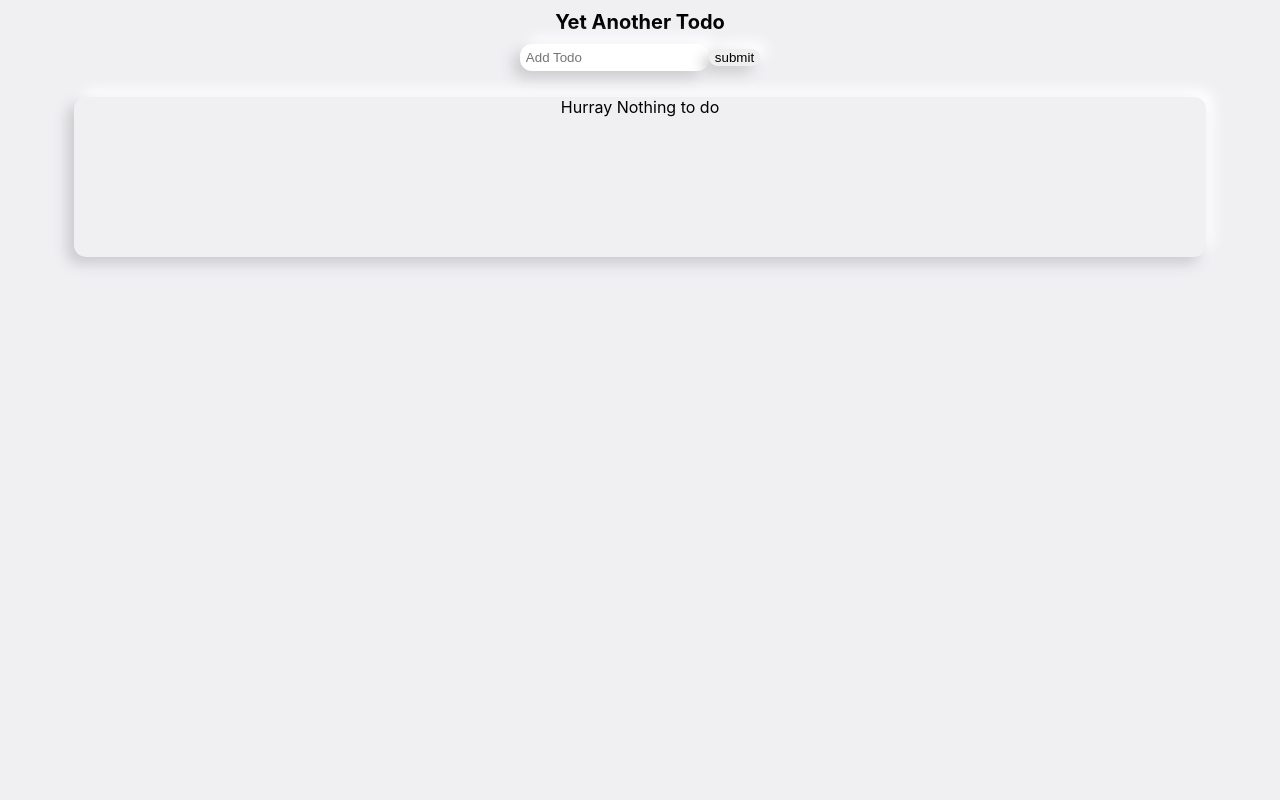
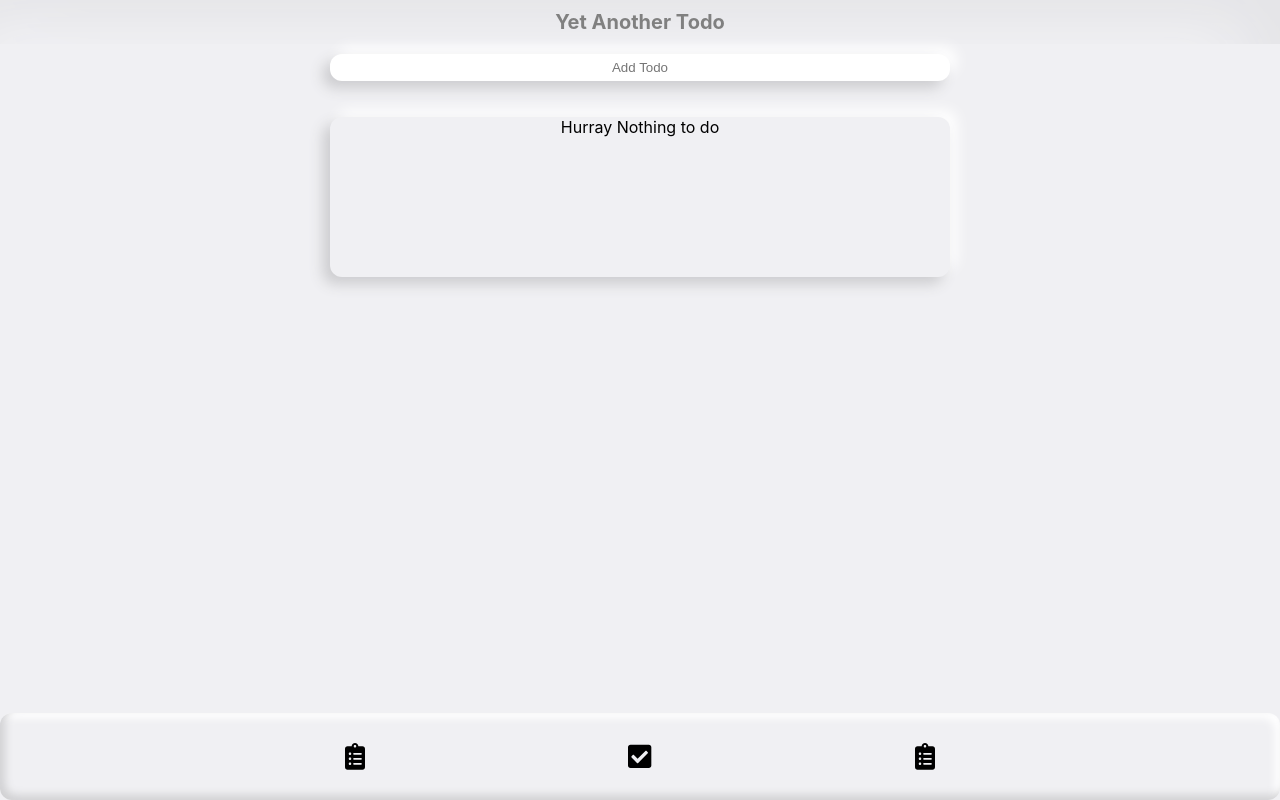
Before and after one commit to Bishalsarang/Todo, a React (Create React App) app: page / in a window 1280 px wide. Built offline with nearby package versions, Linux system fonts and the light colour scheme.

Commit message:
Add bottom navbar

```diff
--- a/src/App.js
+++ b/src/App.js
@@ -5,6 +5,7 @@ import Add from './components/Add';
 import Body from './components/Body';
 import Modal from './components/Modal';
 import Header from './components/Header';
+import BottomNav from './components/BottomNav';
 
 // Import Global Styles
 import './css/App.css';
@@ -49,6 +50,7 @@ class App extends React.Component {
         <Modal />
         <Add addToDo={this.addToDo} />
         <Body todos={this.state.todos} toggleCompleted={this.toggleCompleted} deleteToDo={this.deleteToDo} />
+        <BottomNav />
       </div>
     );
   }
--- a/src/components/Add/index.js
+++ b/src/components/Add/index.js
@@ -35,16 +35,16 @@ export default class Add extends Component {
 
   render() {
     return (
-      <form onSubmit={this.onSubmit} style={{ textAlign: 'center' }}>
+      <form onSubmit={this.onSubmit} style={{ textAlign: 'center' }} className="container">
         <input
           type="text"
           placeholder="Add Todo"
           className="neumo-element"
-          style={{ padding: '6px' }}
+          style={{ padding: '6px', width: '100%', textAlign: 'center' }}
           value={this.state.title}
           onChange={this.addItem}
         />
-        <input className="neumo-element" type="submit" value="submit" />
+        <input className="neumo-element hide" type="submit" value="submit" />
       </form>
     );
   }
--- /dev/null
+++ b/src/components/BottomNav/index.js
@@ -0,0 +1,27 @@
+import React, { Component } from 'react';
+import { FontAwesomeIcon } from '@fortawesome/react-fontawesome';
+import { faClipboardList, faCheckSquare } from '@fortawesome/free-solid-svg-icons';
+
+import './style.css';
+
+export default class BottomNav extends Component {
+  render() {
+    return (
+      <div className="bottom-nav">
+        <div className="bottom-nav__wrapper container">
+          <button>
+            <FontAwesomeIcon icon={faClipboardList} size="2x" />
+          </button>
+
+          <button>
+            <FontAwesomeIcon icon={faCheckSquare} size="2x" />
+          </button>
+
+          <button>
+            <FontAwesomeIcon icon={faClipboardList} size="2x" />
+          </button>
+        </div>
+      </div>
+    );
+  }
+}
--- /dev/null
+++ b/src/components/BottomNav/style.css
@@ -0,0 +1,20 @@
+.bottom-nav {
+  width: 100%;
+  bottom: 0;
+  z-index: 10;
+  padding: 10px;
+  border-radius: 12px;
+  background: #f0f0f3;
+  box-shadow: inset 5px -5px 8px #d1d1d3, inset -5px 5px 8px #ffffff;
+  text-align: center;
+  position: fixed;
+}
+
+.bottom-nav__wrapper {
+  display: flex;
+  justify-content: space-between;
+}
+
+button {
+  padding: 10px;
+}
--- a/src/components/Header/style.css
+++ b/src/components/Header/style.css
@@ -1,6 +1,10 @@
 .header {
+  color: gray;
   text-align: center;
   margin: 0px;
   padding: 10px;
   font-size: 20px;
+
+  background: #f0f0f3;
+  box-shadow: inset -34px 34px 68px #e4e4e7, inset 34px -34px 68px #fcfcff;
 }
--- a/src/css/App.css
+++ b/src/css/App.css
@@ -35,3 +35,9 @@ input {
   outline: none;
   border: 0;
 }
+
+@media (min-width: 768px) {
+  .container {
+    width: 50%;
+  }
+}
```
Also changed, not shown: 18 other files (tests, documents, lock files or other folders).
